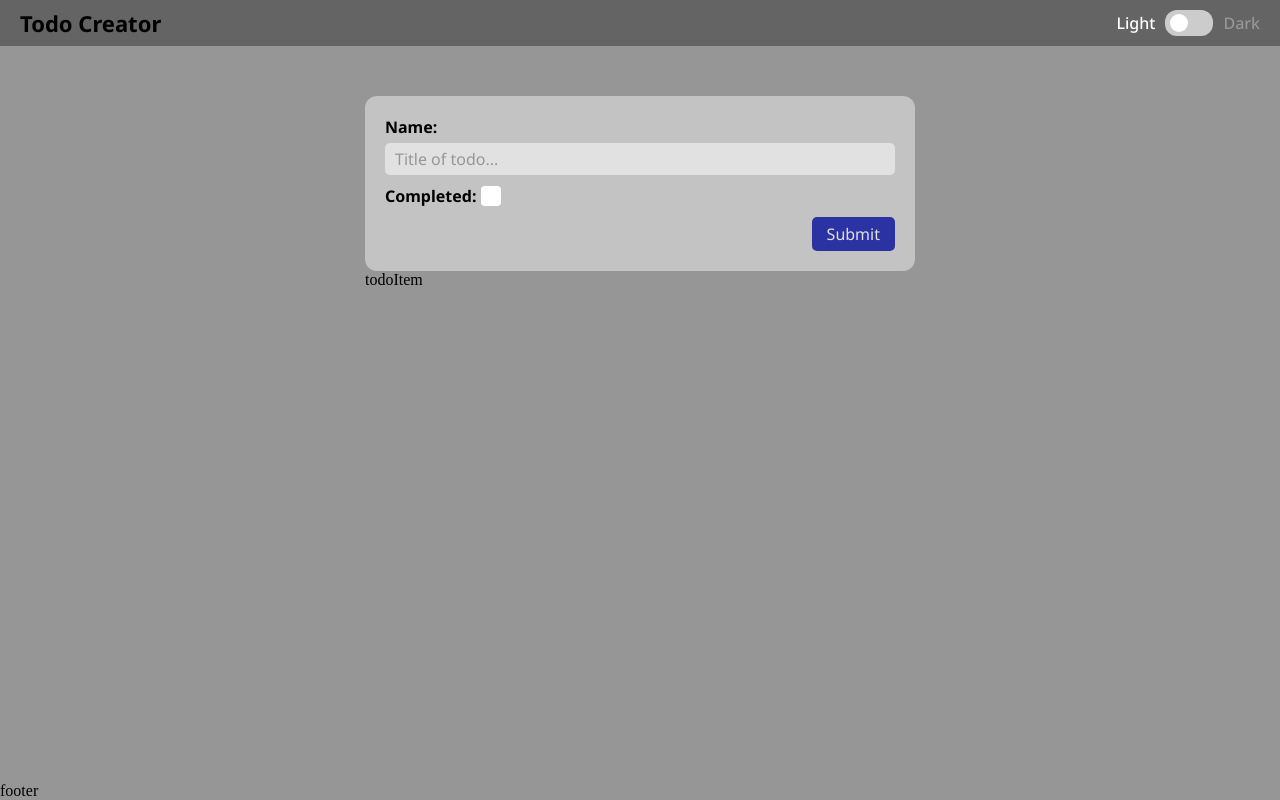
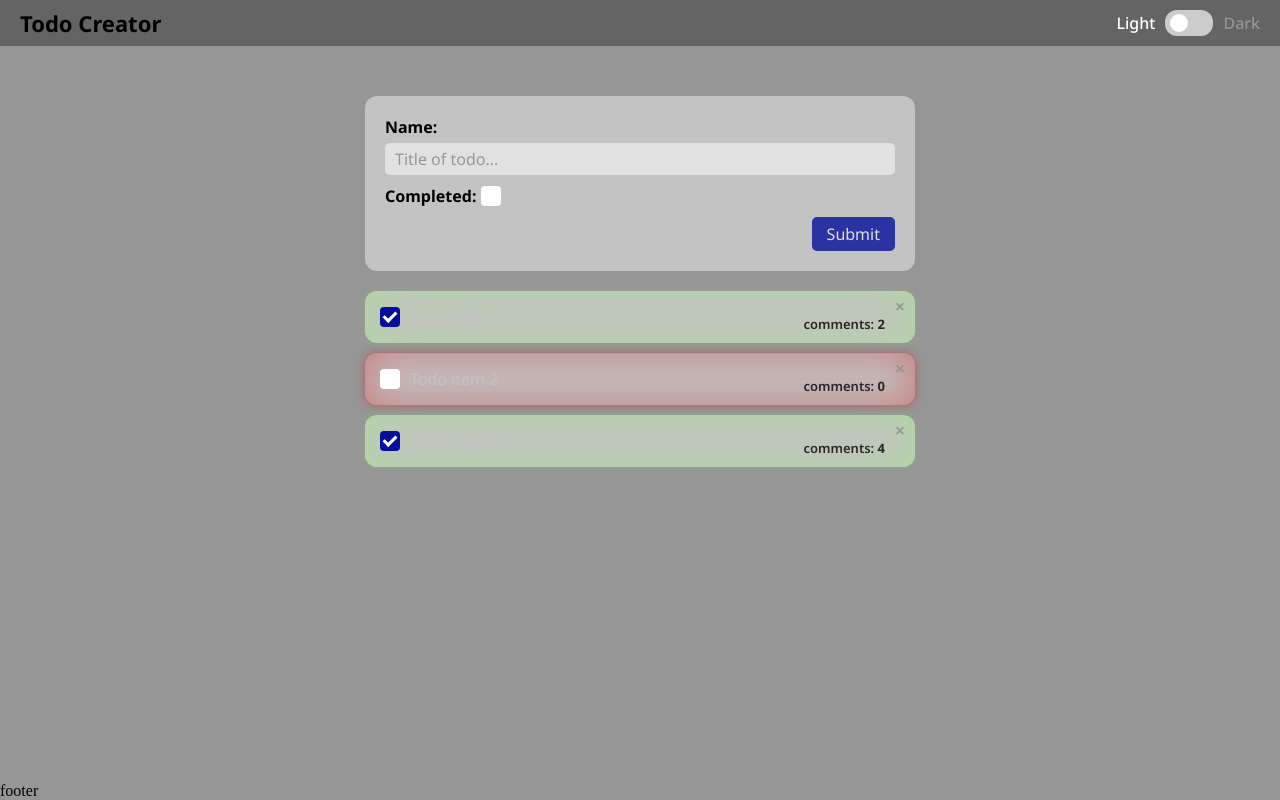
Before and after one commit to pxls00/todos-ts-vue3-graphql, a Vue app: page / in a window 1280 px wide. Built offline with nearby package versions, Linux system fonts and the light colour scheme.

Commit message:
feature: todo-item component

```diff
--- a/src/assets/scss/_variables.scss
+++ b/src/assets/scss/_variables.scss
@@ -9,6 +9,15 @@ $white-06: rgba(195, 195, 195);
 $white-04: rgb(170, 170, 170);
 $white-02: rgb(150, 150, 150);
 $green: rgb(75, 170, 30);
+$green-08: rgb(75, 170, 30, .8);
+$green-06: rgb(75, 170, 30, .6);
+$green-04: rgb(75, 170, 30, .4);
+$green-02: rgb(75, 170, 30, .2);
+$completed: rgb(145, 250, 100);
+$completed-08: rgb(145, 250, 100, .8);
+$completed-06: rgb(145, 250, 100, .6);
+$completed-04: rgb(145, 250, 100, .4);
+$completed-02: rgb(145, 250, 100, .2);
 $red: rgb(210, 10, 10);
 $red-08: rgb(210, 10, 10, 0.8);
 $red-06: rgb(210, 10, 10, 0.6);
--- a/src/assets/scss/main.scss
+++ b/src/assets/scss/main.scss
@@ -33,12 +33,12 @@ main {
   border-radius: 12px;
   padding: 15px 10px;
   background-color: $white-06;
-  transition: all .2s;
+  transition: all 0.2s;
 }
 
 body {
   background-color: $white-02;
-  transition: all .2s;
+  transition: all 0.2s;
   &.dark {
     background-color: $black-08;
     .block {
@@ -62,11 +62,9 @@ body {
   }
 }
 
-
 .home {
   padding: 50px 0 0 0;
 }
-
 
 .form {
   display: flex;
@@ -90,7 +88,7 @@ body {
     font-family: $noto-sans;
     font-size: 16px;
     font-weight: 400;
-    transition: all .2s;
+    transition: all 0.2s;
     &::placeholder {
       color: $white-02;
       font-weight: 400;
@@ -109,7 +107,7 @@ body {
   font-family: $noto-sans;
   font-size: 22px;
   font-weight: 700;
-  transition: .2s all;
+  transition: 0.2s all;
 }
 
 nav {
@@ -129,7 +127,7 @@ nav {
     font-family: $noto-sans;
     color: $white-02;
     cursor: pointer;
-    transition: .2s all;
+    transition: 0.2s all;
     &.active {
       color: $white;
     }
@@ -138,6 +136,84 @@ nav {
     }
     &:hover {
       color: $white-04;
+    }
+  }
+}
+
+.todo {
+  &__list {
+    display: flex;
+    flex-direction: column;
+    gap: 10px;
+    margin-top: 20px;
+  }
+
+  &__item {
+    display: flex;
+    align-items: center;
+    position: relative;
+    list-style: none;
+    box-shadow: inset 0 0 40px $red-04, 0 0 10px $red-04;
+    &.completed {
+      box-shadow: inset 0 0 40px $completed-04, 0 0 10px $completed-02 !important;
+    }
+    &:hover {
+      box-shadow: none !important;
+    }
+    &-content {
+      flex: 1 1 100%;
+      padding: 0 10px;
+      display: flex;
+      align-items: flex-end;
+      justify-content: space-between;
+    }
+    &-title {
+      margin: 0;
+      font-family: $noto-sans;
+      font-size: 16px;
+      color: $white-06;
+      font-weight: 400;
+      text-decoration: none;
+      transition: 0.2s all;
+      &:hover {
+        color: $white;
+      }
+    }
+    &-comments {
+      font-size: 13px;
+      color: $black-06;
+      font-family: $noto-sans;
+      text-decoration: none;
+      font-weight: 600;
+      margin: 0 10px -5px 0;
+      &:hover {
+        color: $black;
+      }
+    }
+
+    &-delete {
+      position: absolute;
+      font-size: 18px;
+      font-weight: 600;
+      font-family: $noto-sans;
+      color: $white-02;
+      right: 5px;
+      top: 5px;
+      height: 20px;
+      width: 20px;
+      display: flex;
+      align-items: center;
+      justify-content: center;
+      border-radius: 5px;
+      transition: 0.2s all;
+      cursor: pointer;
+      border: none;
+      outline: none;
+      background-color: transparent;
+      &:hover {
+        color: $white;
+        background-color: $red-06;
+      }
     }
   }
 }
@@ -152,7 +228,7 @@ nav {
   color: $white-08;
   font-size: 16px;
   cursor: pointer;
-  transition: all .2s;
+  transition: all 0.2s;
   &:hover {
     background: $blue;
   }
--- a/src/components/todo/item.vue
+++ b/src/components/todo/item.vue
@@ -1,14 +1,74 @@
 <template>
-  todoItem
+  <li :class="['todo__item block', {'completed': props.todo.completed}]">
+    <label :for="props.todo.id.toString()" class="checkbox__block todo__item-checkbox">
+      <AppUiInput
+        :id="props.todo.id"
+        class="checkbox__block__input"
+        :type="'checkbox'"
+        v-model='complete'
+      />
+      <span class="checkbox__block__checkbox"></span>
+    </label>
+    <div class="todo__item-content">
+      <router-link :to="{name: 'todo-item', params: {
+        id: props.todo.id
+      }}" class="todo__item-title">{{ props.todo.title }}</router-link>
+      <router-link :to="{name: 'todo-item', params: {
+        id: props.todo.id
+      }}" class="todo__item-comments"
+        >comments: <b>{{ props.todo.comments?.length }}</b></router-link
+      >
+    </div>
+    <AppUiButton
+     :type="'button'"
+     class="todo__item-delete"
+     @click='deleteTodo'
+    >&times;</AppUiButton
+    >
+  </li>
 </template>
 
-<script lang='ts'>
-import { defineComponent } from 'vue';
+<script lang="ts">
+import { defineComponent } from 'vue'
 
 export default defineComponent({
-  name: 'TodoItemComponent'
+  name: 'TodoItemComponent',
 })
 </script>
 
-<script lang='ts' setup>
+<script lang="ts" setup>
+import { computed } from 'vue'
+
+import type IdType from '@/interfaces/types/request-id'
+import type TodoItem from '@/interfaces/todo-item'
+
+interface TodoItemProps {
+  todo: TodoItem
+}
+
+const props = defineProps<TodoItemProps>()
+
+const emits = defineEmits<{
+  (e: 'update', updateTodo: TodoItem): TodoItem,
+  (e: 'delete', todo: IdType): IdType
+}>()
+
+const complete = computed<boolean>({
+  get() {
+    return props.todo.completed
+  },
+
+  set(newValue: boolean) {
+    const updatedItem = {
+      ...props.todo
+    }
+    updatedItem.completed = newValue
+    emits('update', updatedItem)
+  }
+})
+
+function deleteTodo():void {
+  emits('delete', props.todo.id)
+}
+
 </script>
--- a/src/components/todo/list.vue
+++ b/src/components/todo/list.vue
@@ -1,20 +1,97 @@
 <template>
-  <ul>
-    <TodoItem />
-  </ul>
+  <TransitionGroup name="list" tag="ul" class="todo__list">
+    <Todo
+      v-for="todo in todos"
+      :key="todo.id"
+      :todo="todo"
+      @update="updateTodo"
+      @delete="deleteTodo"
+    />
+  </TransitionGroup>
 </template>
 
-<script lang='ts'>
-import { defineComponent } from 'vue';
+<script lang="ts">
+import { defineComponent } from 'vue'
 
-import TodoItem from '@/components/todo/item.vue'
+import Todo from '@/components/todo/item.vue'
 
 export default defineComponent({
   name: 'TodoListComponent',
   components: {
-    TodoItem
-  }
+    Todo,
+  },
 })
 </script>
 
-<script lang='ts' setup></script>
+<script lang="ts" setup>
+import { reactive } from 'vue'
+import type IdType from '@/interfaces/types/request-id'
+import type TodoItem from '@/interfaces/todo-item'
+
+const todos = reactive<TodoItem[]>([
+  {
+    title: 'Todo item 1',
+    completed: true,
+    id: 1,
+    comments: [
+      {
+        body: 'Item body comment 1',
+        id: 1,
+      },
+      {
+        body: 'Item body comment 2',
+        id: 2,
+      },
+    ],
+  },
+  {
+    title: 'Todo item 2',
+    completed: false,
+    id: 2,
+    comments: [],
+  },
+  {
+    title: 'Todo item 3',
+    completed: true,
+    id: 3,
+    comments: [
+      {
+        body: 'Item body comment 1',
+        id: 1,
+      },
+      {
+        body: 'Item body comment 2',
+        id: 2,
+      },
+      {
+        body: 'Item body comment 3',
+        id: 3,
+      },
+      {
+        body: 'Item body comment 4',
+        id: 4,
+      },
+    ],
+  },
+])
+
+function updateTodo(updateTodo: TodoItem): void {
+  console.log(updateTodo)
+}
+
+function deleteTodo(id: IdType):void {
+  console.log(id)
+}
+</script>
+
+<style lang="scss">
+.list-enter-active,
+.list-leave-active {
+  transition: all 0.3s ease;
+}
+.list-enter-from,
+.list-leave-to {
+  opacity: 0;
+  transform: translateX(30px);
+}
+</style>
--- /dev/null
+++ b/src/interfaces/todo-item.ts
@@ -0,0 +1,11 @@
+import type Id from '@/interfaces/types/request-id'
+import type CommentItem from '@/interfaces/comment-item'
+
+interface TodoItem {
+  title: string
+  completed: boolean
+  comments: CommentItem[]
+  id: Id
+}
+
+export default TodoItem
--- /dev/null
+++ b/src/interfaces/types/request-id.ts
@@ -0,0 +1,3 @@
+type Id = number | string
+
+export default Id
```
Also changed, not shown: src/interfaces/comment-item.ts (added, +8 -0 lines).
